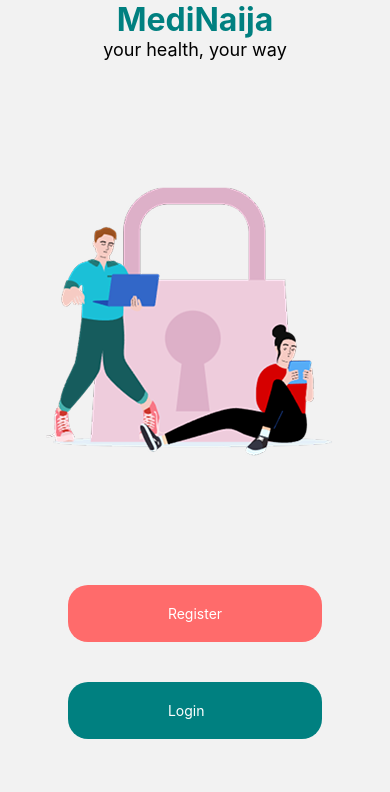
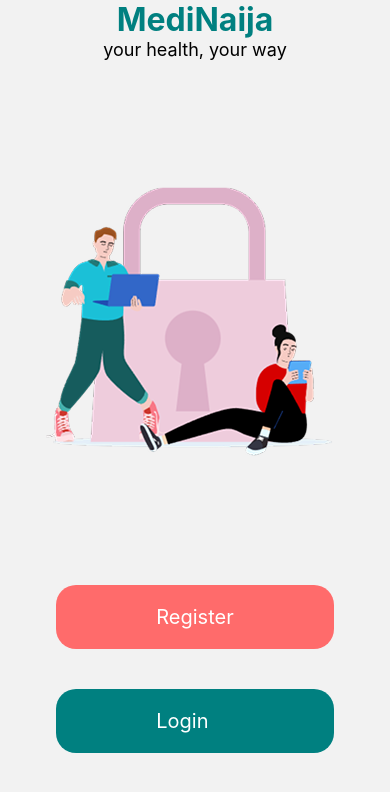
Before and after one commit to Okogod/medi-naija-patient-app, a React Native app: screen /WelcomeScreen in a window 390 px wide. Shown: the top 792 px of the page. Built offline with nearby package versions, Linux system fonts and the light colour scheme.

Commit message:
Install zustand, and AsyncStorage. Create hooks folder, and useHasDoneOnboarding hook file. useHasDoneOnboarding Hydration for splash Screen

```diff
--- a/App.tsx
+++ b/App.tsx
@@ -10,7 +10,12 @@ import SplashScreen from './src/screens/splash_screen/SplashScreen';
 // Screen Stack
 import RootStackNavigator from "./src/navigators/stack_navigators/root_stack_navigator/RootStackNavigator";
 
+// Hook
+import useHasDoneOnboardingStore from "./src/hooks/UseHasDoneOnboardingStore";
+
 export default function App() {
+
+  const hasDoneOnboardingHydrated = useHasDoneOnboardingStore.persist.hasHydrated();
 
   const [showSplashScreenCount, setShowSplashScreenCount] = useState(0);
 
@@ -30,7 +35,7 @@ export default function App() {
     <NavigationContainer>
 
       {
-        showSplashScreenCount < 3 ? <SplashScreen /> : <RootStackNavigator />
+        !hasDoneOnboardingHydrated ? <SplashScreen /> : <RootStackNavigator />
       }
 
     </NavigationContainer>
--- a/package.json
+++ b/package.json
@@ -9,6 +9,7 @@
     "web": "expo start --web"
   },
   "dependencies": {
+    "@react-native-async-storage/async-storage": "2.2.0",
     "@react-navigation/native": "^7.1.28",
     "@react-navigation/native-stack": "^7.14.2",
     "babel-preset-expo": "^54.0.10",
@@ -21,7 +22,8 @@
     "react-native-reanimated": "^4.2.2",
     "react-native-safe-area-context": "~5.6.0",
     "react-native-screens": "~4.16.0",
-    "tailwindcss": "^3.4.19"
+    "tailwindcss": "^3.4.19",
+    "zustand": "^5.0.11"
   },
   "devDependencies": {
     "@types/react": "~19.1.0",
--- /dev/null
+++ b/src/hooks/UseHasDoneOnboardingStore.ts
@@ -0,0 +1,21 @@
+import { create } from "zustand";
+import { persist, createJSONStorage } from "zustand/middleware";
+import AsyncStorage from '@react-native-async-storage/async-storage'
+
+type hasDoneOnboardingType = {
+    hasDoneOnboarding: boolean,
+    setHasDoneOnboarding: ( hasDoneOnboarding: boolean ) => void
+}
+
+const useHasDoneOnboardingStore = create<hasDoneOnboardingType>()(persist(
+    (set) => ({
+        hasDoneOnboarding: false,
+        setHasDoneOnboarding: (hasDoneOnboarding) => {set(() => ({hasDoneOnboarding}))}
+    }),
+    {
+        name: 'has-done-onboarding',
+        storage: createJSONStorage(() => AsyncStorage)
+    }
+))
+
+export default useHasDoneOnboardingStore;
--- a/src/screens/onboarding_screen/OnboardingScreen.tsx
+++ b/src/screens/onboarding_screen/OnboardingScreen.tsx
@@ -9,6 +9,7 @@ import type { NativeStackNavigationProp } from "@react-navigation/native-stack";
 import { useState, useRef } from "react";
 
 import { OnboardingParamList } from "../../types/StacksParamList";
+
 
 const OnboardingScreenContents = [
 
--- a/src/screens/welcome_screen/WelcomeScreen.tsx
+++ b/src/screens/welcome_screen/WelcomeScreen.tsx
@@ -25,13 +25,13 @@ const WelcomeScreen = () => {
 
                 <Pressable className={`bg-PinkColor px-[100px] py-[20px] rounded-[20px]`}>
 
-                    <Text className={`text-WhiteColor`}>Register</Text>
+                    <Text className={`text-WhiteColor text-[20px]`}>Register</Text>
 
                 </Pressable>
 
                 <Pressable className={`bg-DarkGreenColor px-[100px] py-[20px] rounded-[20px]`}>
 
-                    <Text className={`text-WhiteColor`}>Login</Text>
+                    <Text className={`text-WhiteColor text-[20px]`}>Login</Text>
 
                 </Pressable>
 
```
Also changed, not shown: 1 other file (tests, documents, lock files or other folders).
